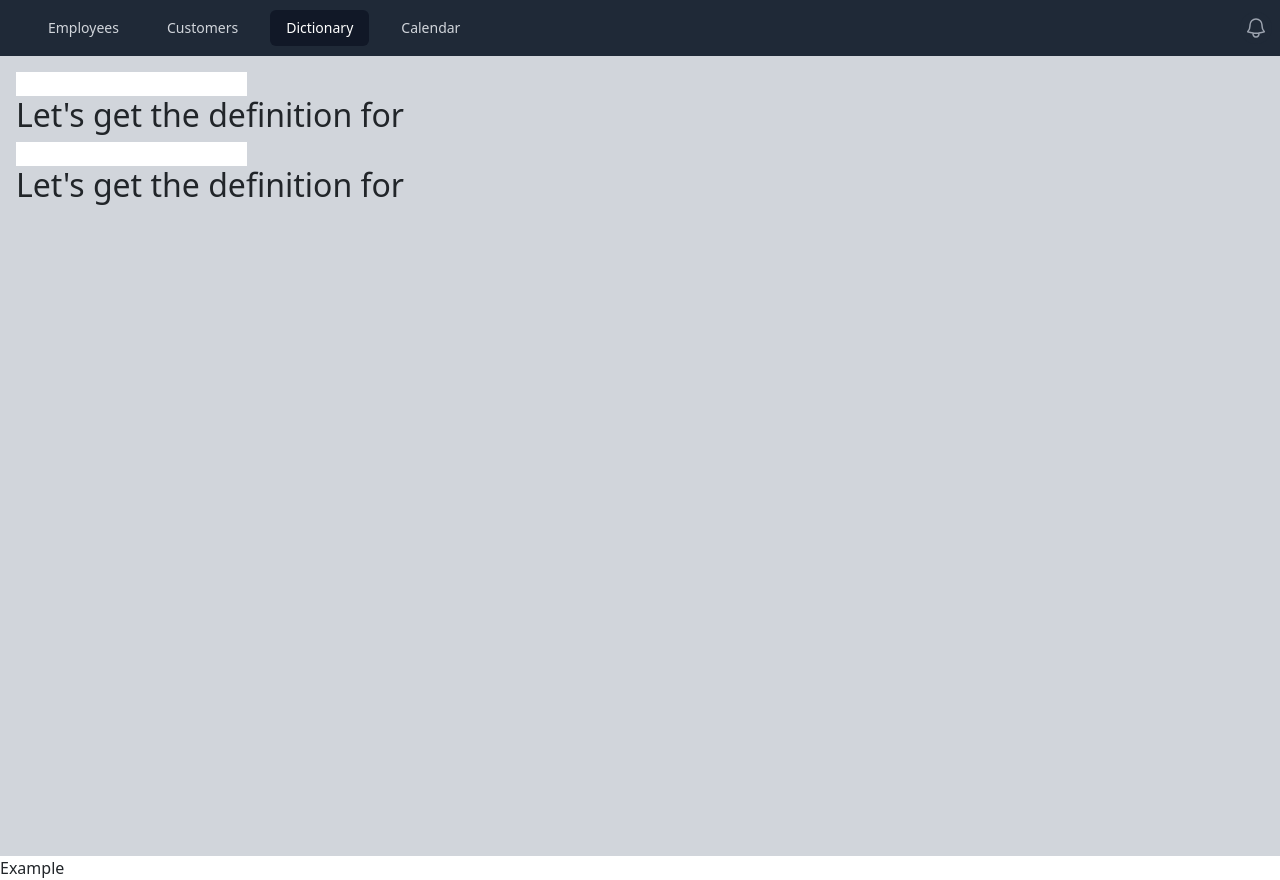
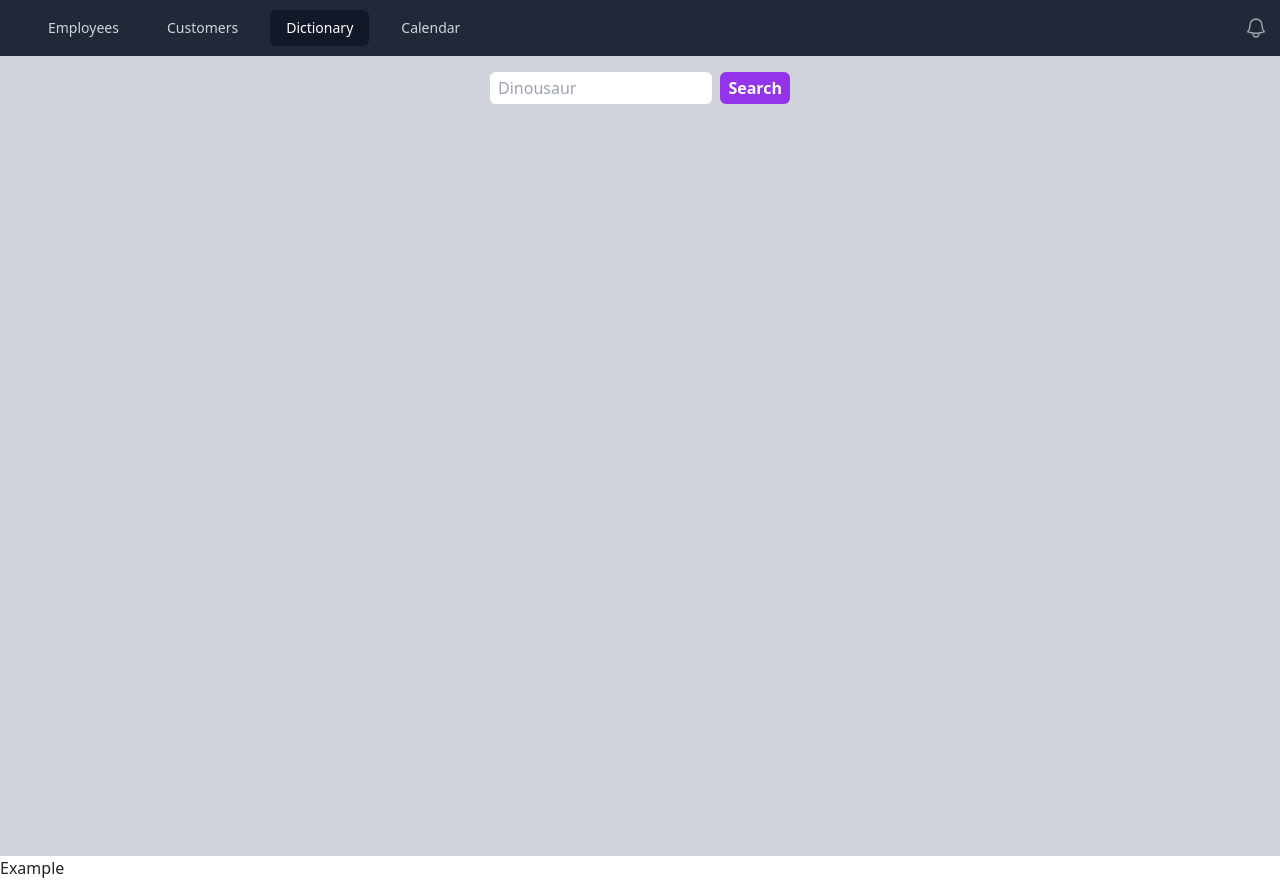
Before and after one commit to edithadrien/react, a React (Create React App) app: page /dictionary in a window 1280 px wide. Built offline with nearby package versions, Linux system fonts and the light colour scheme.

Commit message:
redirect with useNavigate, style the dictionary

```diff
--- a/src/App.js
+++ b/src/App.js
@@ -11,6 +11,7 @@
 import Customers from './pages/Customers';
 import Dictionary from './pages/Dictionary';
 import Definition from './pages/Definition';
+import NotFound from './components/NotFound';
 
 function App() {
 
@@ -21,16 +22,18 @@
           <Routes>
             <Route path='/employees' element={<Employees />}/>
             <Route path='/dictionary' element={<Dictionary />}/>
-            <Route path='/definition' element={<Definition />}/>
+
             <Route
             path='/definition/:search'
             element={<Definition />}
             />
             <Route path='/customers' element={<Customers />}/>
+            <Route path="/404" element={<NotFound />}/>
           </Routes>
         </Header>
       </BrowserRouter>
   );
 }
 
+
 export default App;
--- /dev/null
+++ b/src/components/DefinitionSearch.js
@@ -0,0 +1,27 @@
+import { useState, useEffect } from 'react'
+import { useNavigate } from 'react-router-dom';
+
+export default function DefinitionSearch(){
+    const [word, setWord] = useState('');
+    const navigate = useNavigate();
+
+    return(
+        <form
+        className="flex space-between space-x-2 max-w-[300px]"
+        onSubmit={() => {
+            navigate('/definition/' + word);
+        }}>
+            <input
+            className="shrink min-w-0 px-2 py-1 rounded"
+            placeholder="Dinousaur"
+            type="text"
+            onChange={(e) =>{
+                setWord(e.target.value);
+            }}/>
+            <button className="bg-purple-600 hover:bg-purple-700 text-white font-bold px-2 py-1 rounded">
+             Search
+            </button>
+
+        </form>
+    )
+}
--- /dev/null
+++ b/src/components/NotFound.js
@@ -0,0 +1,3 @@
+export default function notFound(){
+    return <p>The page you are looking for was not found</p>;
+}
--- a/src/pages/Definition.js
+++ b/src/pages/Definition.js
@@ -1,29 +1,75 @@
 import { useState, useEffect } from 'react';
-import { useParams } from 'react-router-dom';
+import { useParams, useNavigate, Link } from 'react-router-dom';
 import { v4 as uuidv4 } from 'uuid';
+import DefinitionSearch from '../components/DefinitionSearch';
+import NotFound from '../components/NotFound';
 
 
 export default function Definition(){
     const [word, setWord] = useState();
+    const [notFound, setNotFound] = useState(false);
+    const [error, setError] = useState(false);
     let { search } = useParams();
+    const navigate = useNavigate();
 
     useEffect(() => {
            fetch("https://api.dictionaryapi.dev/api/v2/entries/en/" + search)
-           .then((response) => response.json())
+           .then((response) => {
+            if (response.status === 404){
+                setNotFound(true);
+            } else if(response.status === 401){
+                navigate('/login');
+            } else if(response.status === 500){
+                //setServerError(true);
+                setError(true);
+            }
+
+            if (!response.ok){
+                setError(true);
+
+                throw new Error('Something went wrong!')
+            }
+            return response.json();
+        })
+
            .then((data) => {
                 setWord(data[0].meanings);
+           })
+           .catch((e) =>{
+            console.log(e.message);
            });
     }, []);
 
+    if (notFound === true){
+        return (
+            <>
+
+            <NotFound />
+            <Link to="/dictionary">Search another</Link>
+            </>)
+    }
+    if (error === true){
+        return (
+            <>
+
+            <p>Something went wrong, try again?</p>
+            <Link to="/dictionary">Search another</Link>
+            </>)
+    }
     return (
     <>
         <h1>Here is a definition:</h1>
-        {word ?
-            word.map((meaning) => {
+        {word ? <>
+            {word.map((meaning) => {
             return <p key={uuidv4()}>
                 {meaning.partOfSpeech} : {meaning.definitions[0].definition}
             </p>
-        }) : null}
+        })}
+        <p>Search again:</p>
+        <DefinitionSearch />
+
+        </>
+        : null}
     </>
 
     );
--- a/src/pages/Dictionary.js
+++ b/src/pages/Dictionary.js
@@ -1,27 +1,10 @@
-import { useState, useEffect } from 'react'
+import DefinitionSearch from "../components/DefinitionSearch";
+
 
 export default function Dictionary(){
-    const [word, setWord] = useState('');
-    const [word2, setWord2] = useState('');
-
-    useEffect(()=> {
-        console.log("State updated " + word);
-    }, [word]);
-
-    useEffect(()=> {
-        console.log("State updated " + word2);
-    }, [word2]);
-
-    return(
-        <>
-            <input type="text" onChange={(e) =>{
-                setWord(e.target.value);
-            }}/>
-            <h2>Let's get the definition for {word}</h2>
-            <input type="text" onChange={(e) =>{
-                setWord2(e.target.value);
-            }}/>
-            <h2>Let's get the definition for {word2}</h2>
-        </>
-    )
+    return (
+    <div className="flex justify-center">
+        <DefinitionSearch />
+    </div>
+    );
 }
```
